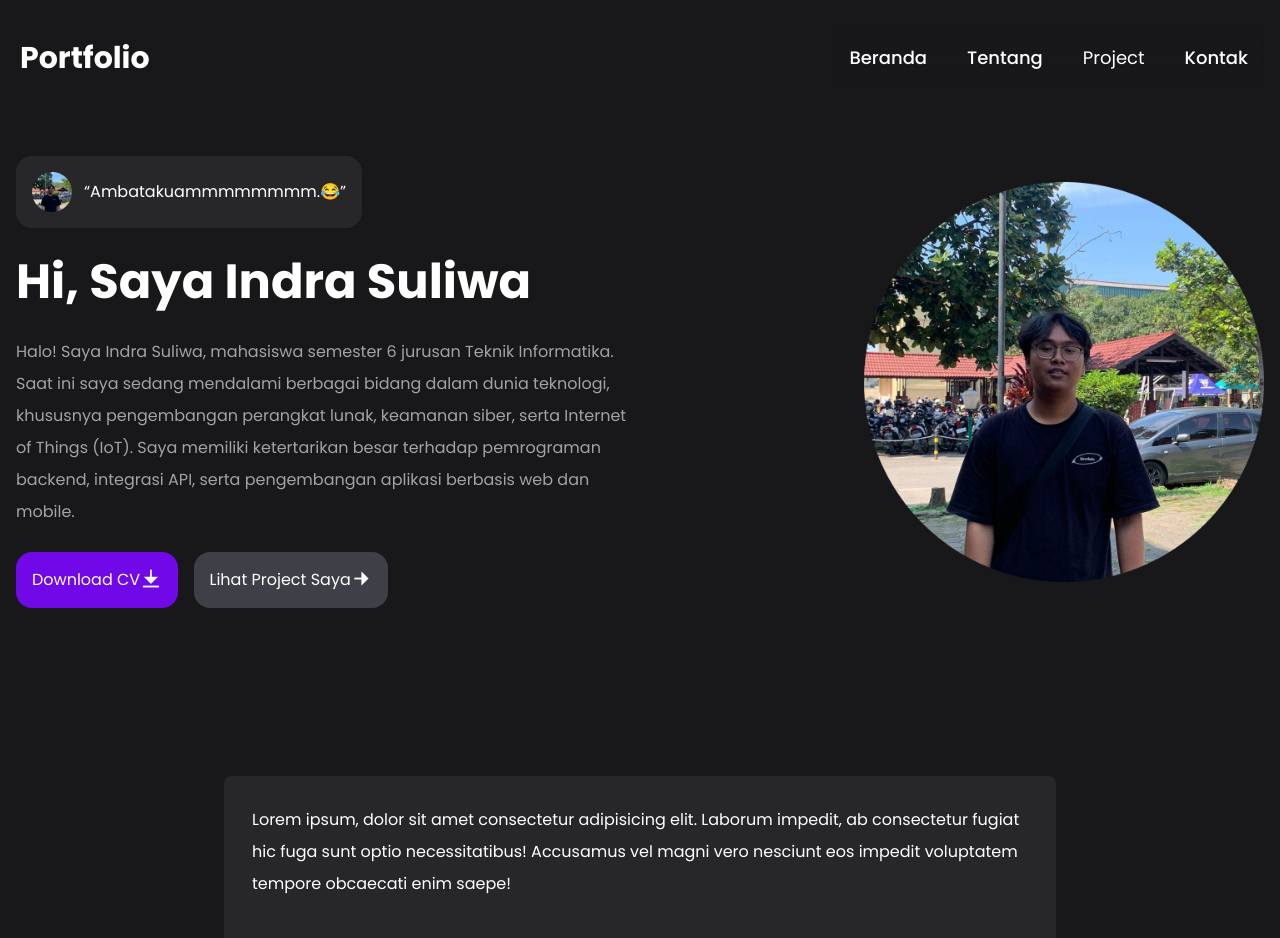
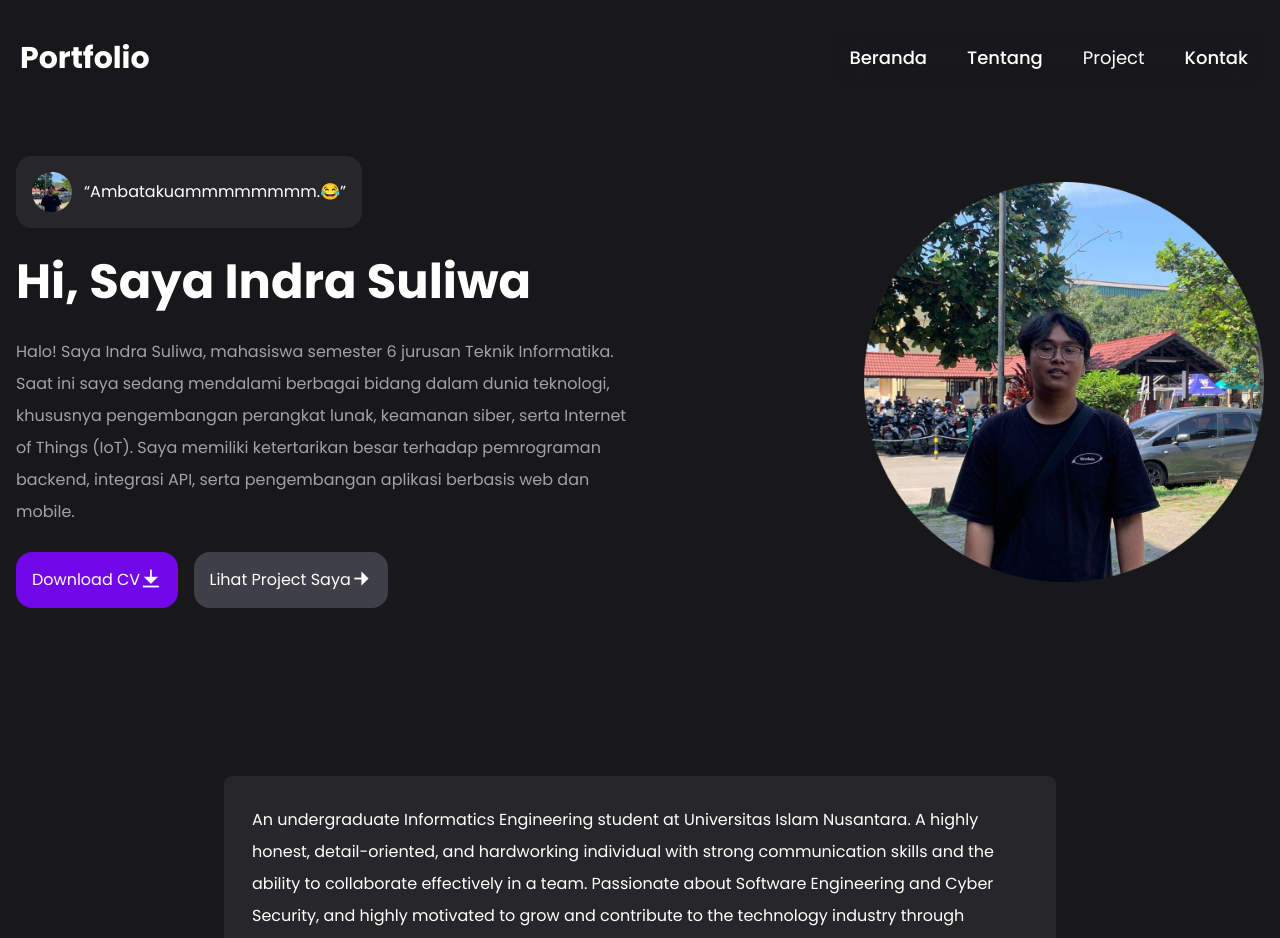
Before and after one commit to indrassuliwa1/profile-react-indra, a React (Vite) app: page / in a window 1280 px wide. Shown: the top 938 px of the page. Built offline with nearby package versions, Linux system fonts and the light colour scheme.

Commit message:
Nambahdikiti

```diff
--- a/src/App.jsx
+++ b/src/App.jsx
@@ -26,7 +26,10 @@ function App() {
         <div className="tentang mt-32 py-10">
           <div className="w-2/3 mx-auto p-7 bg-zinc-800 rounded-lg">
             <p className="text-base/loose mb-10">
-              Lorem ipsum, dolor sit amet consectetur adipisicing elit. Laborum impedit, ab consectetur fugiat hic fuga sunt optio necessitatibus! Accusamus vel magni vero nesciunt eos impedit voluptatem tempore obcaecati enim saepe!
+              An undergraduate Informatics Engineering student at Universitas Islam Nusantara. A highly honest, detail-oriented, and hardworking
+individual with strong communication skills and the ability to collaborate effectively in a team. Passionate about Software Engineering and
+Cyber Security, and highly motivated to grow and contribute to the technology industry through continuous learning and hands-on
+experience.
             </p>
             <div className="flex items-center justify-between">
               <img src={DataImage.HeroImage} alt="Image" className="w-12 rounded-md" />
```
